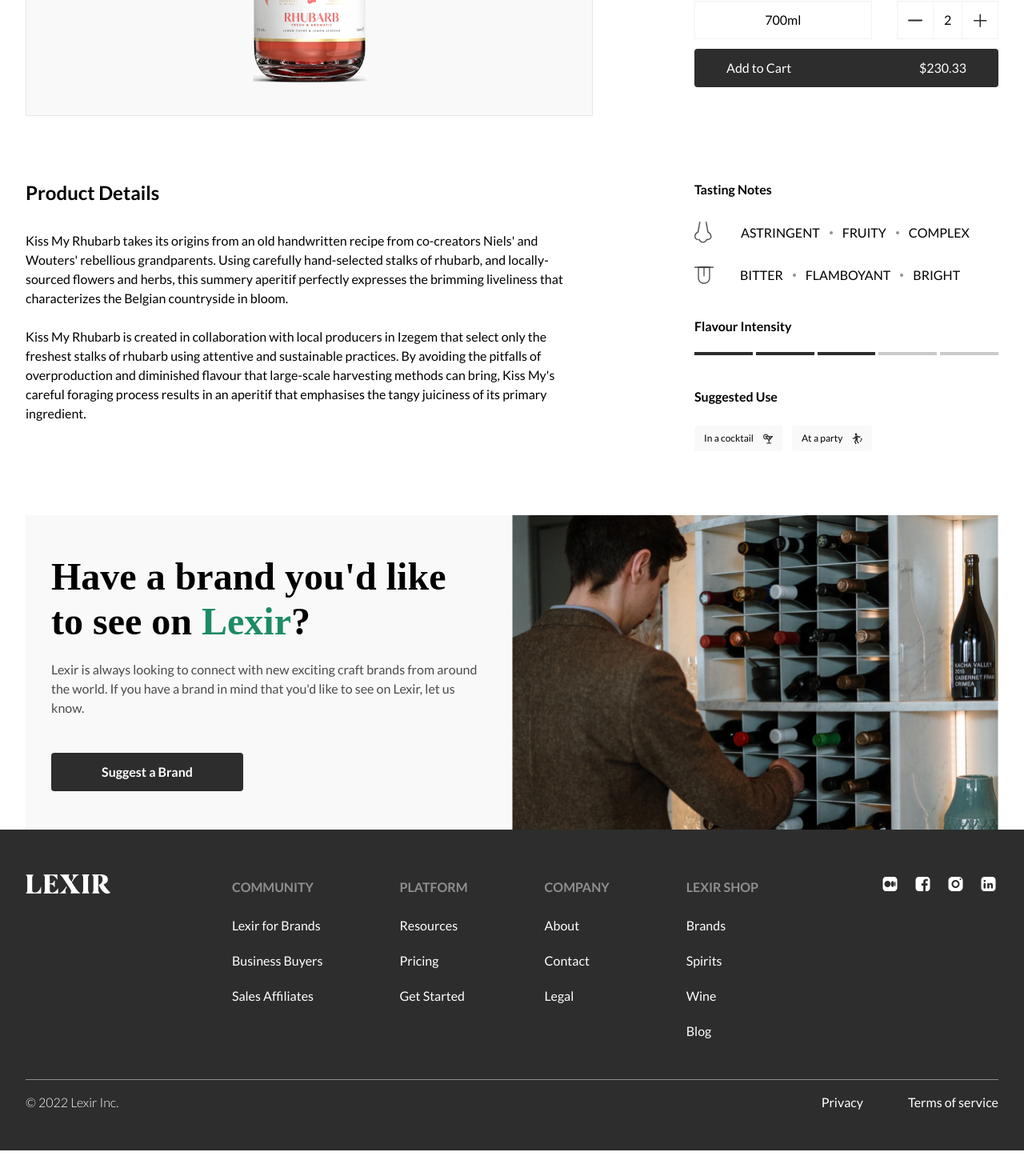
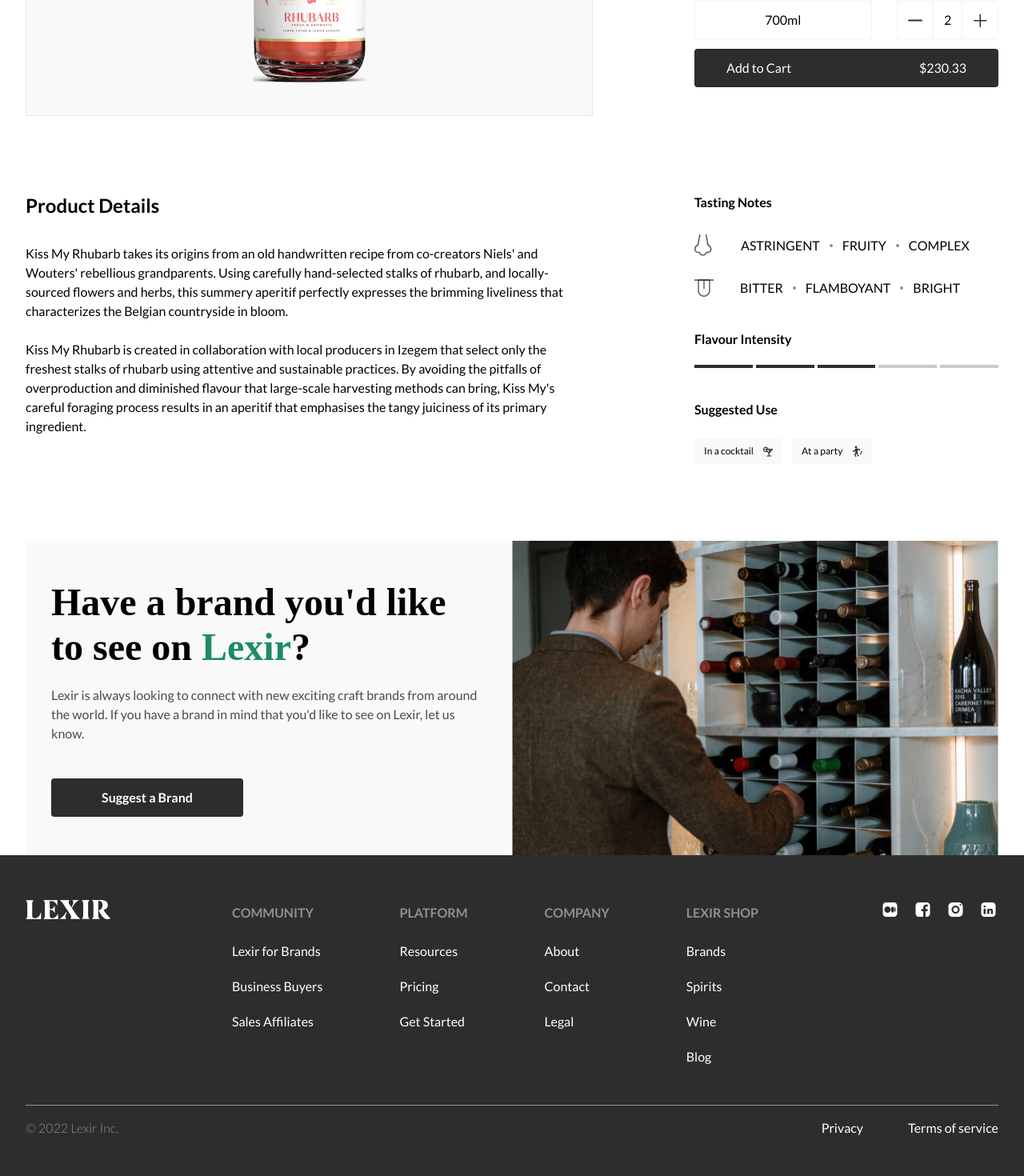
Before and after one commit to LexirIO/lexir-io-challenge, a Next.js app: page / in a window 1280 px wide. Shown: the part 567-2037 px from the top of the page at 80% size. Before the commit the page ends 2005 px from the top, so only its background shows below. Built offline with nearby package versions, Linux system fonts and the light colour scheme; a web font is replaced by a local one.

Commit message:
ui updates

```diff
--- a/src/pages/index.tsx
+++ b/src/pages/index.tsx
@@ -124,7 +124,7 @@
 				<BreadCrumb />
 
 				{/* top section */}
-				<section className='flex gap-10 justify-between mb-20'>
+				<section className='flex gap-10 justify-between mb-24'>
 					<div className='w-7/12 max-w-[748px] h-[488px] bg-grey-100 border border-grey-200 flex justify-center items-center'>
 						<Image src={kissMyRhubarbImg} alt='kiss my rhubarb' />
 					</div>
@@ -172,7 +172,7 @@
 				</section>
 
 				{/* mid section */}
-				<section className='flex gap-10 justify-between mb-20'>
+				<section className='flex gap-10 justify-between mb-24'>
 					<div className='w-7/12'>
 						<h1 className='font-bold text-2xl mb-8'>Product Details</h1>
 
@@ -307,7 +307,9 @@
 					</div>
 
 					<div className='pt-4 flex justify-between items-center'>
-						<span className='text-base font-light'>&copy; 2022 Lexir Inc.</span>
+						<span className='text-base font-light text-secondary'>
+							&copy; 2022 Lexir Inc.
+						</span>
 
 						<ul className='flex items-center gap-14'>
 							<li>
```
